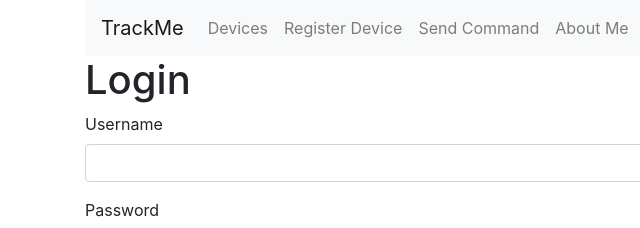
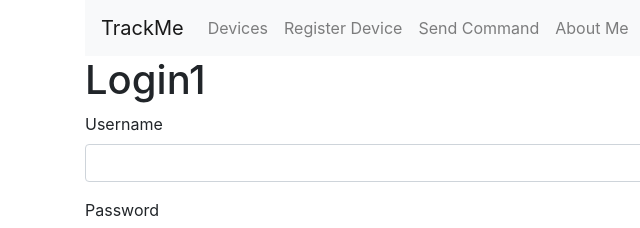
Before and after one commit to SmHamza/TrackMe, a website: page web/public/login.html in a window 1280 px wide. Shown: the top 228 px of the page, 0-640 px from the left. Drawn offline with nearby package versions, Linux system fonts and the light colour scheme; no server answers; sample sign-in values are in the browser's storage.

Commit message:
just checking Heroku

```diff
--- a/web/public/login.html
+++ b/web/public/login.html
@@ -12,7 +12,7 @@
     <body>
     <div class="container">
         <div id="navbar"></div>
-        <h1>Login</h1>
+        <h1>Login1</h1>
         <div class="form-group">
             <label for="user">Username</label>
             <input type="text" class="form-control" id="user" />
```
